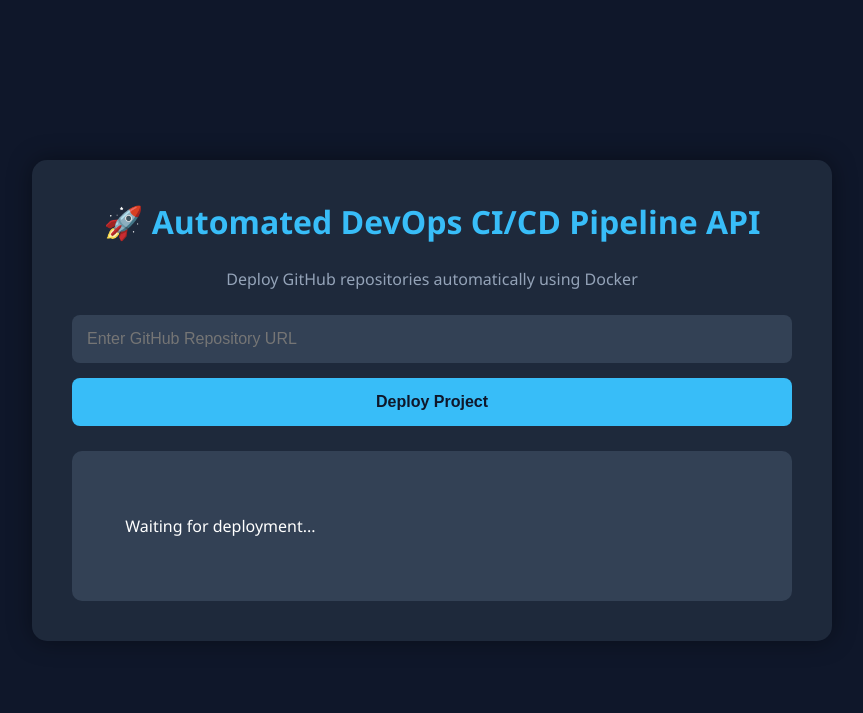
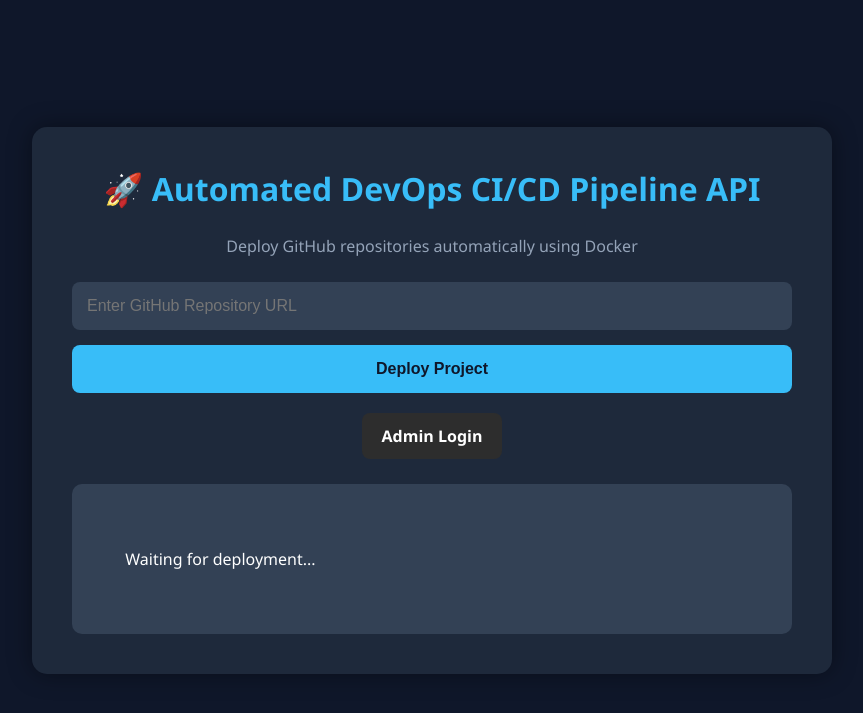
Before and after one commit to sheby-me/Automated-DevOPs-CI-CD-Pipeline-API, a Django app: page / in a window 1280 px wide. Shown: the top 713 px of the page, without its empty margins (208-1071 px from the left). Run offline with Django 5.2, Linux system fonts and the light colour scheme.

Commit message:
added an admin page

```diff
--- a/templates/index.html
+++ b/templates/index.html
@@ -123,6 +123,24 @@
         color:#22c55e;
         font-weight:bold;
     }
+    .nav-buttons{
+    margin-top:20px;
+    display:flex;
+    justify-content:center;
+    gap:15px;
+}
+    .action-btn{
+    text-decoration:none;
+    padding:12px 20px;
+    border-radius:8px;
+    background:#2d2d2d;
+    color:white;
+    font-weight:bold;
+    transition:0.3s;
+}
+    .action-btn:hover{
+    background:#444;
+}
 
 </style>
 </head>
@@ -144,6 +162,13 @@ Deploy GitHub repositories automatically using Docker
     <button onclick="deployProject()">
         Deploy Project
     </button>
+
+    <div class="nav-buttons">
+    <a href="/admin/" class="action-btn">
+        Admin Login
+    </a>
+
+</div>
 
     <div id="result">
 
```
Also changed, not shown: app/admin.py (+19 -2 lines), app/migrations/0001_initial.py (added).
